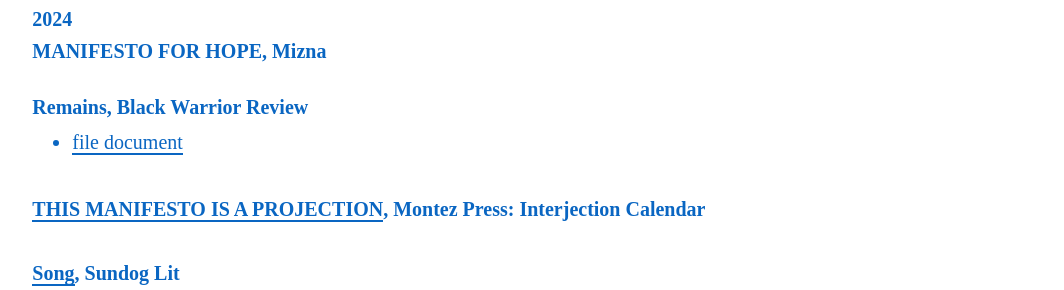
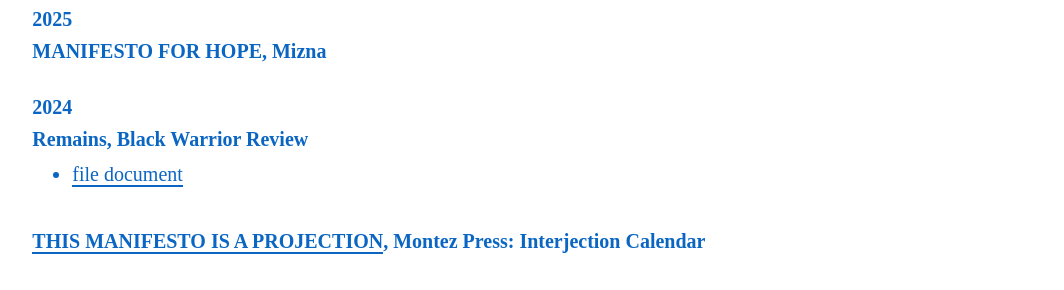
Before and after one commit to oungk/YiWeiPortfolioWebsite, a website: page docs/work.html in a window 1280 px wide. Shown: the part 447-737 px from the top of the page, without its empty margins (196-1260 px from the left). Drawn offline with nearby package versions, Linux system fonts and the light colour scheme; a web font is replaced by a local one.

Commit message:
2025 poetry update

```diff
--- a/docs/work.html
+++ b/docs/work.html
@@ -90,9 +90,10 @@
                     <div class = "genre">
                         <h1>Poetry</h1>
                         <div class="year">
-                            <h2>2024</h2>
+                            <h2>2025</h2>
                             <h2>MANIFESTO FOR HOPE, Mizna</h2>
                             <br>
+                            <h2>2024</h2>
                             <h2>Remains, Black Warrior Review</h2>
                             <ul class= "styled-list">
                                 <li><a href="https://drive.google.com/file/d/1YbAkfc_XVxTcYVz5qXOP_RaZK9ef7hIg/view?usp=share_link">file document</a></li>
```
